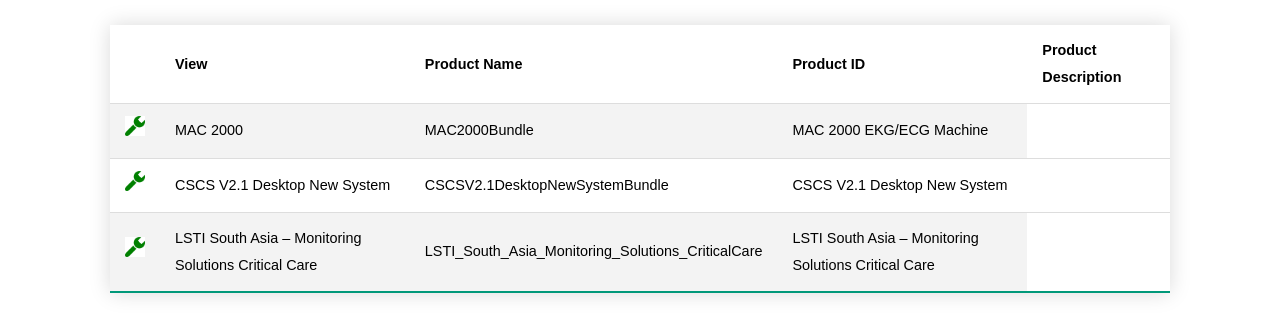
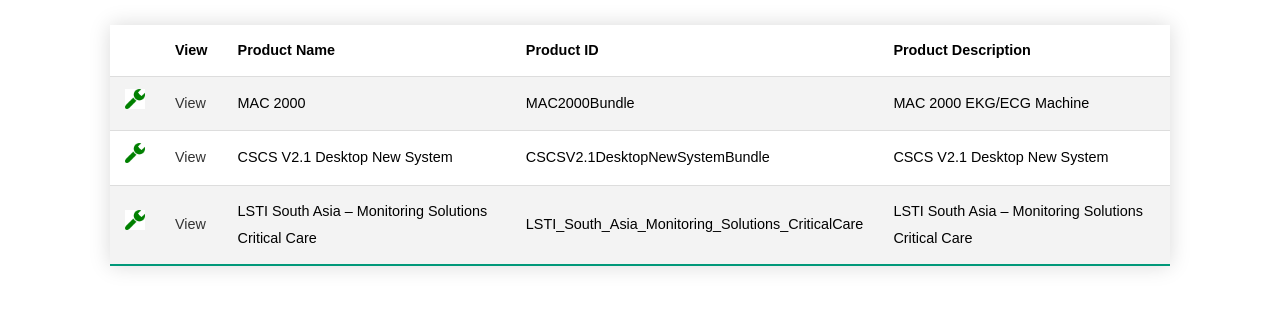
Before and after one commit to suryachandrda5b5/product-recommendation, a Django app: page /app1/recommend in a window 1280 px wide. Shown: the top 336 px of the page. Run offline with Django 3.2, Linux system fonts and the light colour scheme; parts of the project's set-up code (start-up, migrations or seed data) failed here and were passed over.

Commit message:
Update recommend.html

```diff
--- a/templates/app1/recommend.html
+++ b/templates/app1/recommend.html
@@ -341,6 +341,7 @@
 					<img src="{% static 'img/wrench.png' %}" alt="Configure" style="width: 20px; height: 20px;">
 					</a>
 				</td>
+				<td align="left"><a href="https://gehealthcare-amer--qa.my.salesforce.com/{{value2}}" target="_blank">View</a>
                 {% endif %}
                 {% endfor %}
 
```
